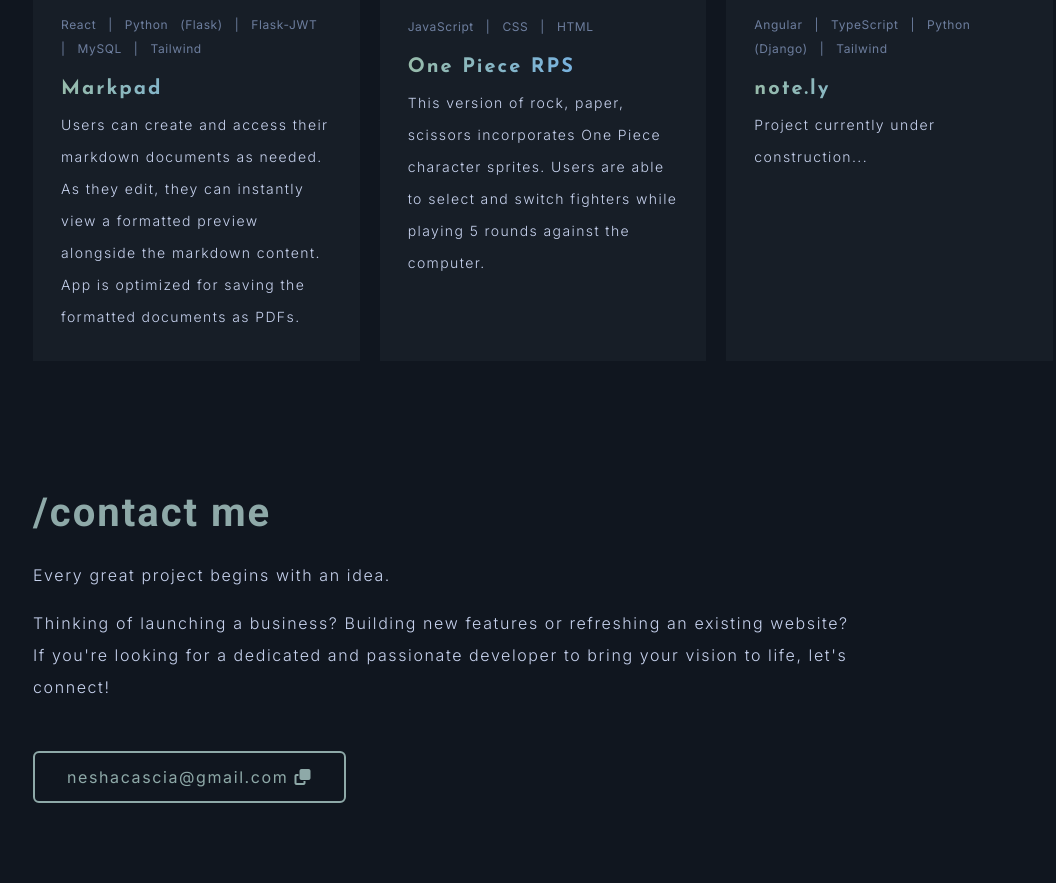
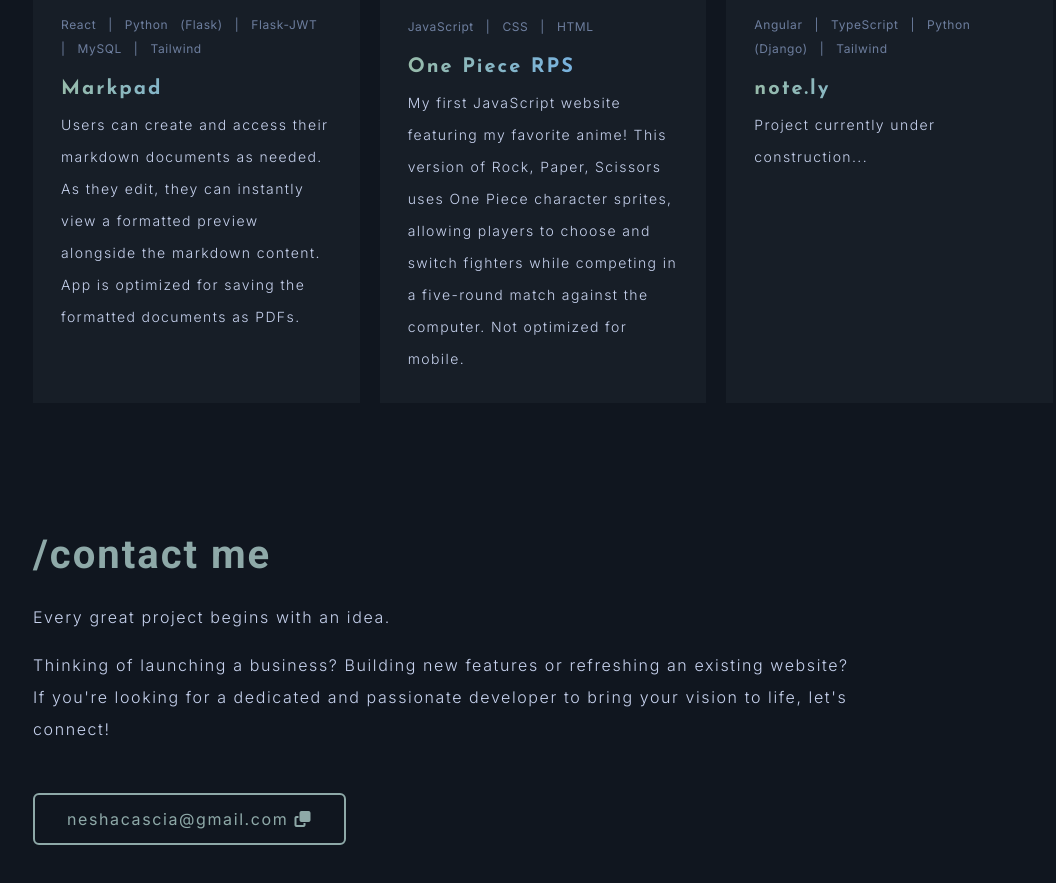
Before and after one commit to neshacascia/portfolio, a website: page index.html in a window 1280 px wide. Shown: the part 2662-3545 px from the top of the page, without its empty margins (97-1153 px from the left). Drawn offline with Linux system fonts and the light colour scheme.

Commit message:
update proj desc

```diff
--- a/index.html
+++ b/index.html
@@ -704,9 +704,11 @@
               <p
                 class="text-icyWhite font-inter text-sm font-light tracking-widest leading-8"
               >
-                This version of rock, paper, scissors incorporates One Piece
-                character sprites. Users are able to select and switch fighters
-                while playing 5 rounds against the computer.
+                My first JavaScript website featuring my favorite anime! This
+                version of Rock, Paper, Scissors uses One Piece character
+                sprites, allowing players to choose and switch fighters while
+                competing in a five-round match against the computer. Not
+                optimized for mobile.
               </p>
             </div>
 
```
